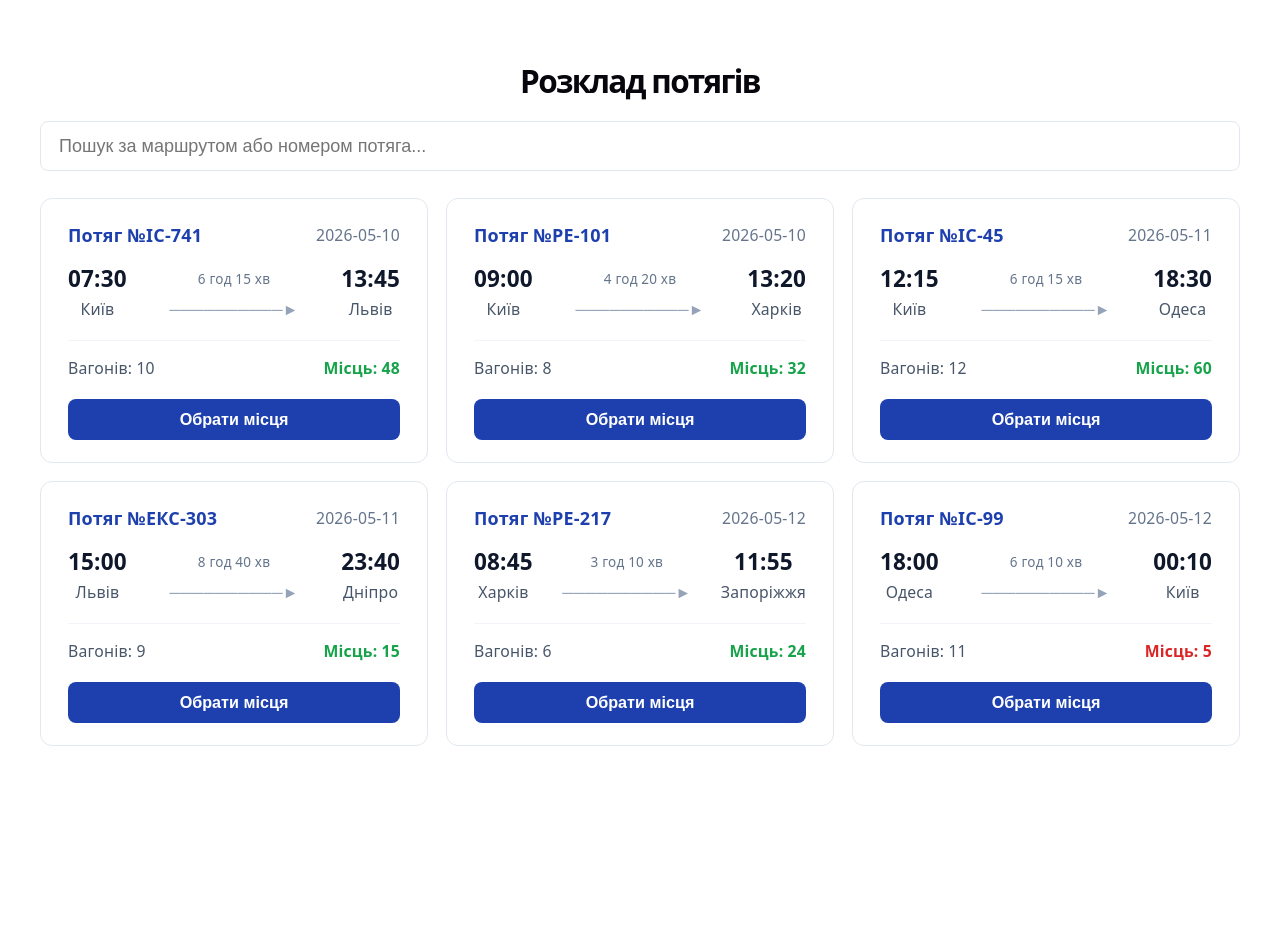
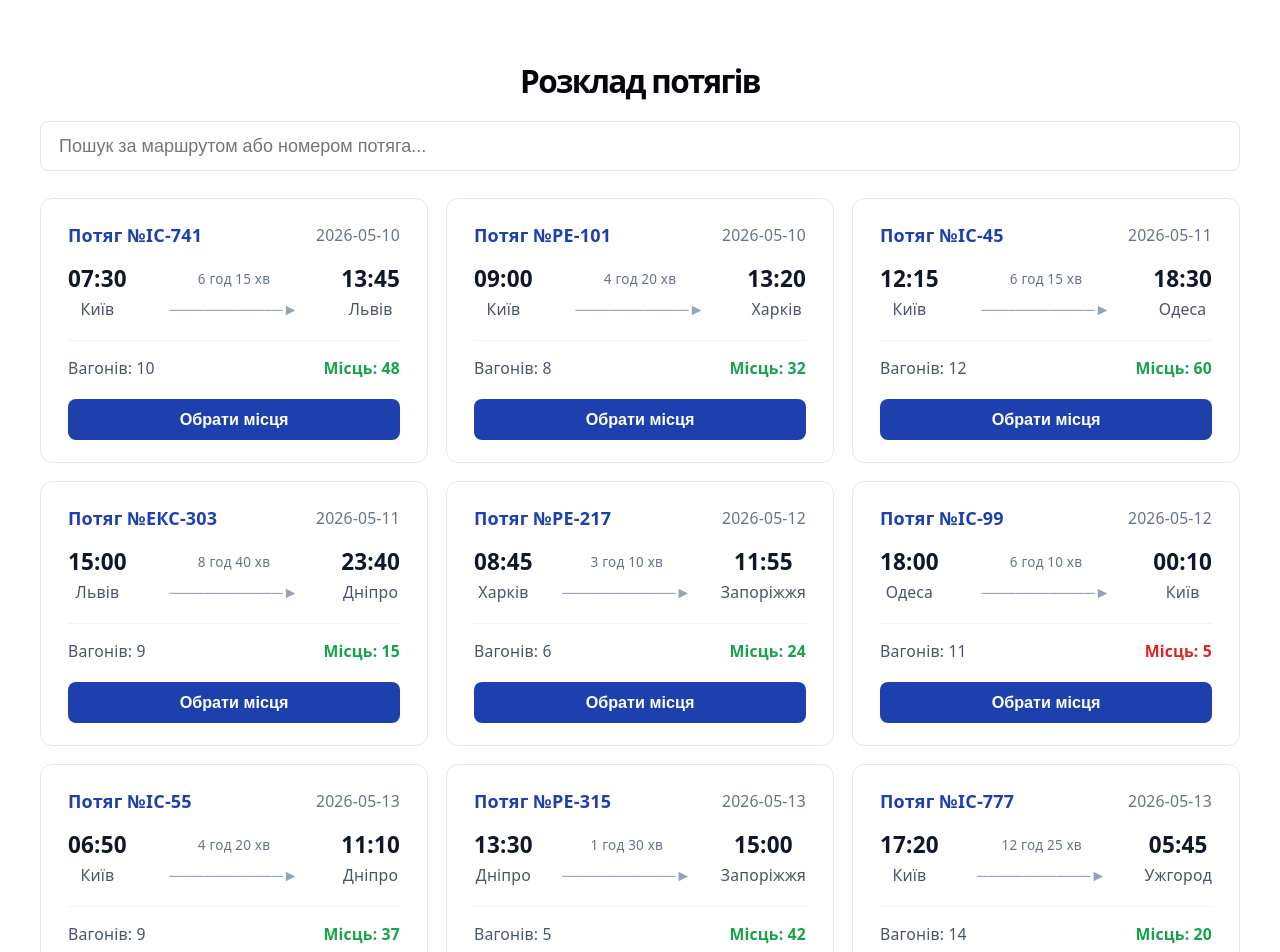
Before and after one commit to elKINTARO/WEB_project_lab9_10, a React (Vite) app: page / in a window 1280 px wide. Shown: the top 952 px of the page. Before the commit the page ends 800 px from the top, so only its background shows below. Built offline with nearby package versions, Linux system fonts and the light colour scheme.

Commit message:
fix: redesign SeatMap to vertical platzkart layout

```diff
--- a/src/components/SeatMap.jsx
+++ b/src/components/SeatMap.jsx
@@ -1,40 +1,71 @@
 import styles from './SeatMap.module.css'
 
-// status: 'free' | 'selected' | 'booked'
+function Seat({ seat, isSelected, onToggle }) {
+  const isBooked = seat.status === 'booked'
+  let cls = styles.seat
+  if (isBooked) cls += ` ${styles.booked}`
+  else if (isSelected) cls += ` ${styles.selected}`
+  else cls += ` ${styles.free}`
+
+  return (
+    <button
+      className={cls}
+      onClick={() => !isBooked && onToggle(seat.id)}
+      disabled={isBooked}
+      type="button"
+      title={`Місце ${seat.number}`}
+    >
+      {seat.number}
+    </button>
+  )
+}
+
 function SeatMap({ seats, selectedSeats, onToggle }) {
+  if (!seats.length) return null
+
+  // Купейні місця 1-36: парні = верхні, непарні = нижні
+  const mainUpper = seats.filter((s) => s.number % 2 === 0 && s.number <= 36).sort((a, b) => a.number - b.number)
+  const mainLower = seats.filter((s) => s.number % 2 !== 0 && s.number <= 36).sort((a, b) => a.number - b.number)
+
+  // Бічні місця 37-54: один ряд, від 37 до 54
+  const side = seats.filter((s) => s.number > 36).sort((a, b) => a.number - b.number)
+
   return (
     <div className={styles.wrapper}>
       <h3 className={styles.title}>Схема місць</h3>
 
       <div className={styles.legend}>
-        <span className={`${styles.legendItem} ${styles.free}`}>Вільне</span>
-        <span className={`${styles.legendItem} ${styles.selected}`}>Обране</span>
-        <span className={`${styles.legendItem} ${styles.booked}`}>Заброньоване</span>
+        <span className={`${styles.legendDot} ${styles.free}`}>Вільне</span>
+        <span className={`${styles.legendDot} ${styles.selected}`}>Обране</span>
+        <span className={`${styles.legendDot} ${styles.booked}`}>Заброньоване</span>
       </div>
 
-      <div className={styles.grid}>
-        {seats.map((seat) => {
-          const isSelected = selectedSeats.includes(seat.id)
-          const isBooked = seat.status === 'booked'
+      <div className={styles.wagon}>
 
-          let seatClass = styles.seat
-          if (isBooked) seatClass += ` ${styles.booked}`
-          else if (isSelected) seatClass += ` ${styles.selected}`
-          else seatClass += ` ${styles.free}`
+        {/* Купейна секція: іконка + 2 ряди + іконка */}
+        <div className={styles.mainSection}>
+          <div className={styles.iconCol}><span className={styles.icon}>👥</span></div>
+          <div className={styles.berthsGrid}>
+            <div className={styles.row}>
+              {mainUpper.map((s) => <Seat key={s.id} seat={s} isSelected={selectedSeats.includes(s.id)} onToggle={onToggle} />)}
+            </div>
+            <div className={styles.row}>
+              {mainLower.map((s) => <Seat key={s.id} seat={s} isSelected={selectedSeats.includes(s.id)} onToggle={onToggle} />)}
+            </div>
+          </div>
+          <div className={styles.iconCol}><span className={styles.icon}>👥</span></div>
+        </div>
 
-          return (
-            <button
-              key={seat.id}
-              className={seatClass}
-              onClick={() => !isBooked && onToggle(seat.id)}
-              disabled={isBooked}
-              type="button"
-              title={`Місце ${seat.number}`}
-            >
-              {seat.number}
-            </button>
-          )
-        })}
+        {/* Горизонтальний роздільник */}
+        <div className={styles.hDivider} />
+
+        {/* Бічна секція: 1 ряд під купейними */}
+        <div className={styles.sideSection}>
+          <div className={styles.row}>
+            {side.map((s) => <Seat key={s.id} seat={s} isSelected={selectedSeats.includes(s.id)} onToggle={onToggle} />)}
+          </div>
+        </div>
+
       </div>
     </div>
   )
--- a/src/components/SeatMap.module.css
+++ b/src/components/SeatMap.module.css
@@ -11,12 +11,12 @@
 
 .legend {
   display: flex;
-  gap: 1rem;
+  gap: 1.25rem;
   margin-bottom: 1rem;
   flex-wrap: wrap;
 }
 
-.legendItem {
+.legendDot {
   display: flex;
   align-items: center;
   gap: 0.4rem;
@@ -24,64 +24,98 @@
   color: var(--text-h, #0f172a);
 }
 
-.legendItem::before {
+.legendDot::before {
   content: '';
   display: inline-block;
-  width: 1rem;
-  height: 1rem;
-  border-radius: 4px;
+  width: 0.9rem;
+  height: 0.9rem;
+  border-radius: 3px;
 }
 
-.legendItem.free::before {
-  background: #16a34a;
+.legendDot.free::before     { background: #16a34a; }
+.legendDot.selected::before { background: #1e40af; }
+.legendDot.booked::before   { background: #dc2626; }
+
+/* Wagon: vertical layout */
+.wagon {
+  background: var(--bg, #fff);
+  border: 1px solid #e2e8f0;
+  border-radius: 14px;
+  padding: 0.85rem 1rem;
+  display: flex;
+  flex-direction: column;
+  gap: 0.5rem;
+  overflow-x: auto;
+  width: fit-content;
+  max-width: 100%;
 }
 
-.legendItem.selected::before {
-  background: #1e40af;
-}
-
-.legendItem.booked::before {
-  background: #dc2626;
-}
-
-.grid {
-  display: grid;
-  grid-template-columns: repeat(8, 1fr);
+/* Main (купейна) section: icon + grid + icon in a row */
+.mainSection {
+  display: flex;
+  flex-direction: row;
+  align-items: center;
   gap: 0.4rem;
 }
 
-@media (max-width: 480px) {
-  .grid {
-    grid-template-columns: repeat(5, 1fr);
-  }
+.iconCol {
+  width: 1.8rem;
+  flex-shrink: 0;
+  display: flex;
+  align-items: center;
+  justify-content: center;
+  font-size: 1.2rem;
 }
 
+.icon {
+  line-height: 1;
+}
+
+.berthsGrid {
+  display: flex;
+  flex-direction: column;
+  gap: 0.28rem;
+}
+
+.row {
+  display: flex;
+  gap: 0.28rem;
+}
+
+/* Horizontal divider */
+.hDivider {
+  height: 1px;
+  background: #e2e8f0;
+  margin: 0.1rem 0;
+}
+
+/* Side (бічна) section: indented to align under berths */
+.sideSection {
+  display: flex;
+  flex-direction: column;
+  gap: 0.28rem;
+  padding-left: calc(1.8rem + 0.4rem);
+}
+
+/* Seats */
 .seat {
-  aspect-ratio: 1;
-  border-radius: 6px;
+  width: 2rem;
+  height: 2rem;
+  border-radius: 5px;
   border: none;
-  font-size: 0.75rem;
-  font-weight: 600;
+  font-size: 0.62rem;
+  font-weight: 700;
   cursor: pointer;
+  color: #fff;
+  flex-shrink: 0;
   transition: opacity 0.15s, transform 0.15s;
-  color: #fff;
 }
 
 .seat:hover:not(:disabled) {
-  opacity: 0.85;
+  opacity: 0.8;
   transform: scale(1.08);
 }
 
-.seat.free {
-  background: #16a34a;
-}
-
-.seat.selected {
-  background: #1e40af;
-}
-
-.seat.booked {
-  background: #dc2626;
-  cursor: not-allowed;
-  opacity: 0.7;
-}
+.seat.free     { background: #16a34a; }
+.seat.selected { background: #1e40af; }
+.seat.booked   { background: #dc2626; cursor: not-allowed; opacity: 0.65; }
--- a/src/data/trains.js
+++ b/src/data/trains.js
@@ -71,6 +71,78 @@ const trains = [
     wagons: 11,
     seatsAvailable: 5,
   },
+  {
+    id: 7,
+    number: 'ІС-55',
+    from: 'Київ',
+    to: 'Дніпро',
+    date: '2026-05-13',
+    departure: '06:50',
+    arrival: '11:10',
+    duration: '4 год 20 хв',
+    wagons: 9,
+    seatsAvailable: 37,
+  },
+  {
+    id: 8,
+    number: 'РЕ-315',
+    from: 'Дніпро',
+    to: 'Запоріжжя',
+    date: '2026-05-13',
+    departure: '13:30',
+    arrival: '15:00',
+    duration: '1 год 30 хв',
+    wagons: 5,
+    seatsAvailable: 42,
+  },
+  {
+    id: 9,
+    number: 'ІС-777',
+    from: 'Київ',
+    to: 'Ужгород',
+    date: '2026-05-13',
+    departure: '17:20',
+    arrival: '05:45',
+    duration: '12 год 25 хв',
+    wagons: 14,
+    seatsAvailable: 20,
+  },
+  {
+    id: 10,
+    number: 'РЕ-421',
+    from: 'Харків',
+    to: 'Київ',
+    date: '2026-05-14',
+    departure: '10:15',
+    arrival: '14:35',
+    duration: '4 год 20 хв',
+    wagons: 8,
+    seatsAvailable: 8,
+  },
+  {
+    id: 11,
+    number: 'ЕКС-505',
+    from: 'Запоріжжя',
+    to: 'Одеса',
+    date: '2026-05-14',
+    departure: '22:00',
+    arrival: '07:30',
+    duration: '9 год 30 хв',
+    wagons: 10,
+    seatsAvailable: 54,
+  },
+  {
+    id: 12,
+    number: 'ІС-123',
+    from: 'Львів',
+    to: 'Київ',
+    date: '2026-05-15',
+    departure: '14:00',
+    arrival: '20:10',
+    duration: '6 год 10 хв',
+    wagons: 11,
+    seatsAvailable: 29,
+  },
 ]
 
 export default trains
--- a/src/pages/Booking.jsx
+++ b/src/pages/Booking.jsx
@@ -10,7 +10,7 @@ import BookingService from '../services/BookingService'
 import styles from './Booking.module.css'
 
 function generateSeats(wagonNumber) {
-  return Array.from({ length: 40 }, (_, i) => ({
+  return Array.from({ length: 54 }, (_, i) => ({
     id: `w${wagonNumber}-s${i + 1}`,
     number: i + 1,
     status: Math.random() < 0.2 ? 'booked' : 'free',
--- a/src/pages/Booking.module.css
+++ b/src/pages/Booking.module.css
@@ -1,5 +1,5 @@
 .container {
-  max-width: 900px;
+  max-width: 1200px;
   margin: 0 auto;
   padding: 2rem 1rem;
 }
```
Also changed, not shown: 1 other file (tests, documents, lock files or other folders).
